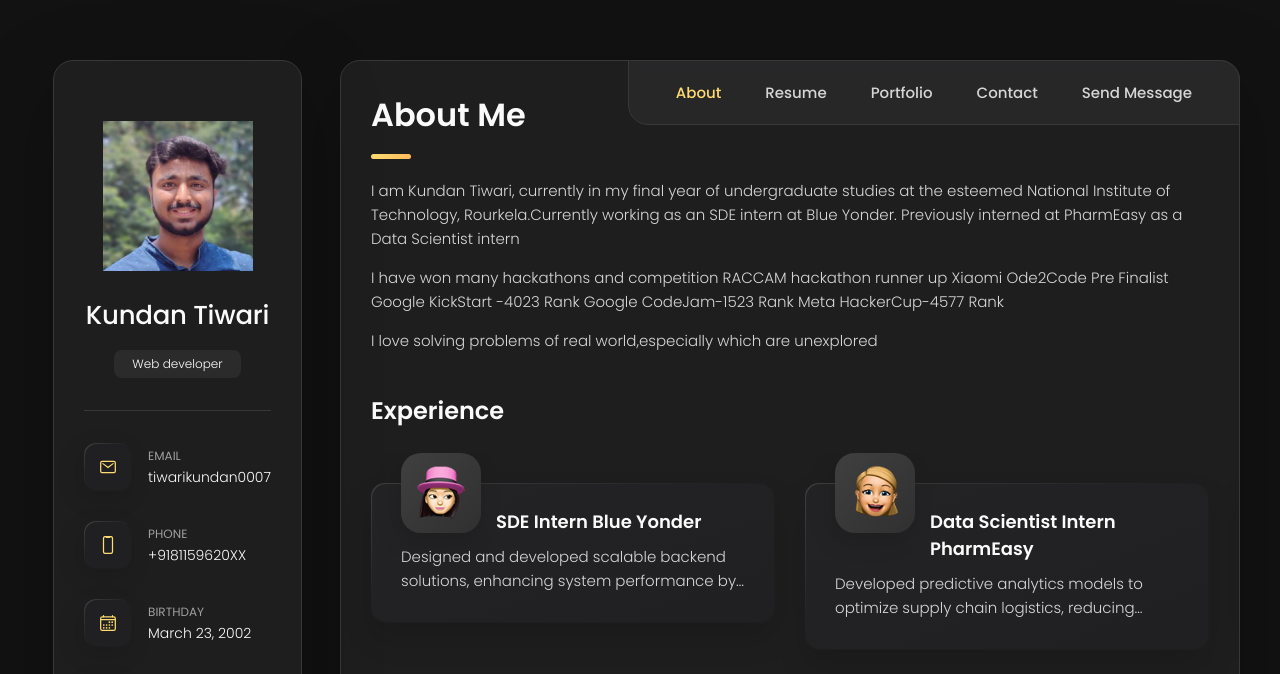
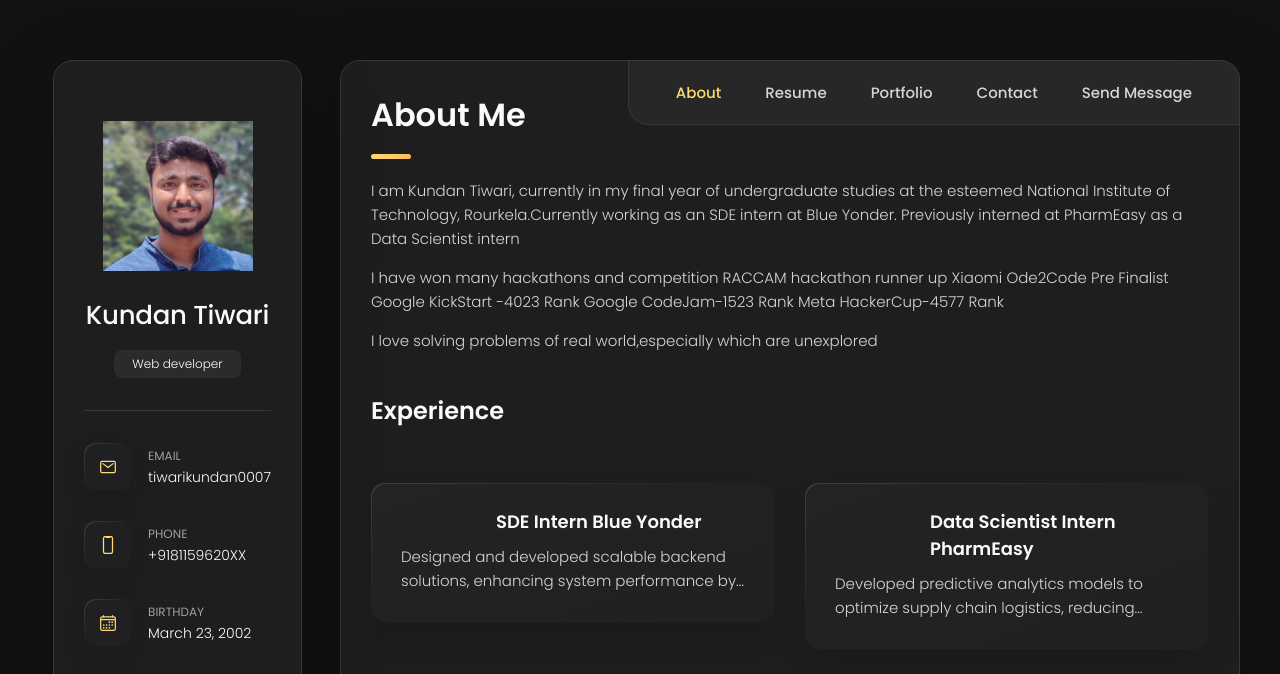
Before and after one commit to glitcher007/Portfolio, a plain HTML site: page index.html in a window 1280 px wide. Shown: the top 674 px of the page. Drawn offline with nearby package versions, Linux system fonts and the light colour scheme.

Commit message:
Removed image from testimonials section

```diff
--- a/index.html
+++ b/index.html
@@ -242,9 +242,7 @@
             <li class="testimonials-item">
               <div class="content-card" data-testimonials-item>
 
-                <figure class="testimonials-avatar-box">
-                  <img src="./assets/images/avatar-3.png" alt="SDE Intern Blue Yonder" width="160" data-testimonials-avatar>
-                </figure>
+
 
                 <h4 class="h4 testimonials-item-title" data-testimonials-title>SDE Intern Blue Yonder</h4>
 
@@ -266,9 +264,7 @@
             <li class="testimonials-item">
               <div class="content-card" data-testimonials-item>
 
-                <figure class="testimonials-avatar-box">
-                  <img src="./assets/images/avatar-2.png" alt="Data Scientist Intern PharmEasy" width="160" data-testimonials-avatar>
-                </figure>
+
 
                 <h4 class="h4 testimonials-item-title" data-testimonials-title>Data Scientist Intern PharmEasy</h4>
 
@@ -288,9 +284,7 @@
             <li class="testimonials-item">
               <div class="content-card" data-testimonials-item>
 
-                <figure class="testimonials-avatar-box">
-                  <img src="./assets/images/avatar-1.png" alt="ML Intern IIT-BHU" width="160" data-testimonials-avatar>
-                </figure>
+
 
                 <h4 class="h4 testimonials-item-title" data-testimonials-title>ML Intern IIT-BHU</h4>
 
```
